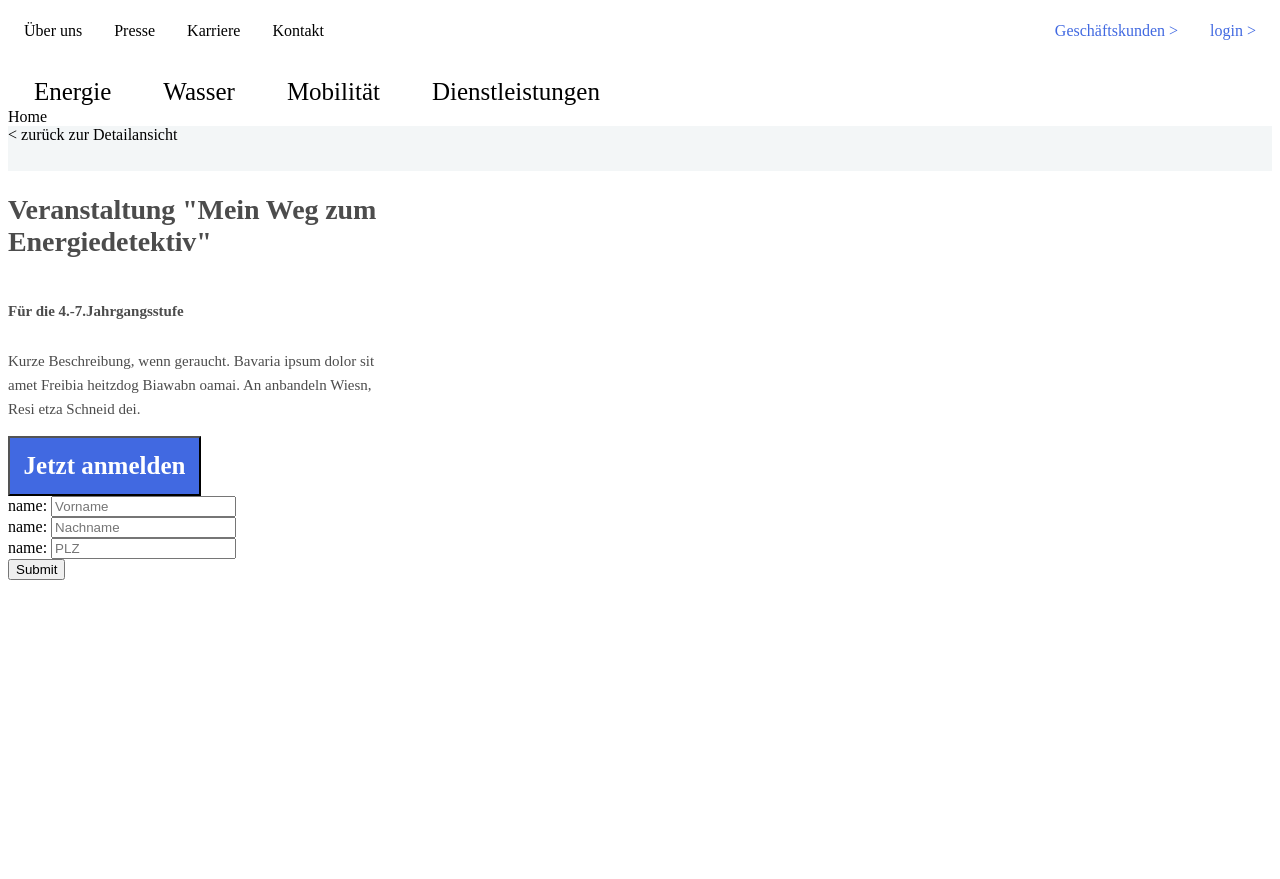
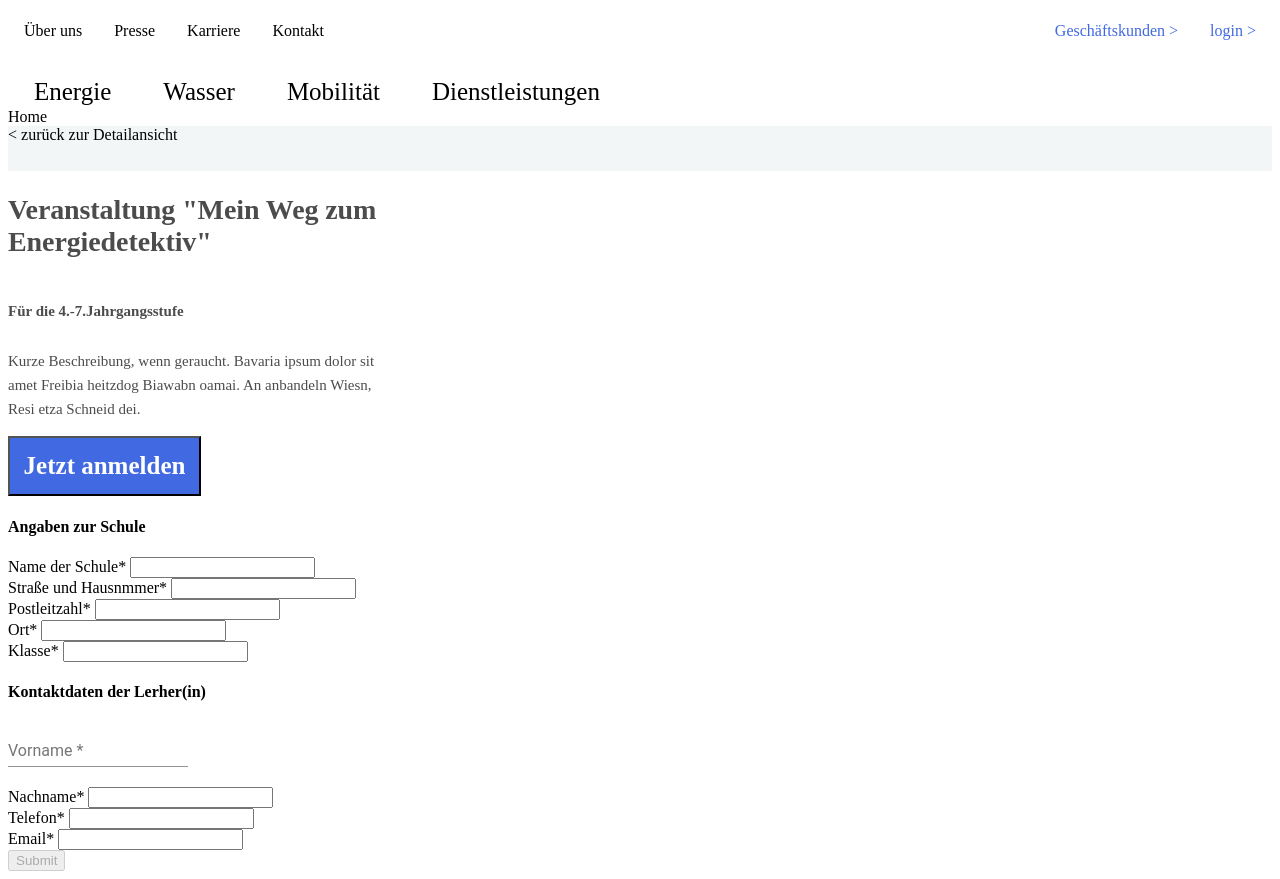
Before and after one commit to Sulsmar/angular-starter, an Angular app: page / in a window 1280 px wide. Before the commit the page ends 800 px from the top, so only its background shows below. Built offline with nearby package versions, Linux system fonts and the light colour scheme.

Commit message:
Variablen und Formualr vervollständigt, erste Prüfung übernoemmen inkl. Material inkludiert.

```diff
--- a/package.json
+++ b/package.json
@@ -11,14 +11,14 @@
   },
   "private": true,
   "dependencies": {
-    "@angular/animations": "^7.0.4",
-    "@angular/cdk": "^7.3.2",
+    "@angular/animations": "^7.2.6",
+    "@angular/cdk": "^7.3.3",
     "@angular/common": "~7.0.0",
     "@angular/compiler": "~7.0.0",
     "@angular/core": "~7.0.0",
     "@angular/forms": "~7.0.0",
     "@angular/http": "~7.0.0",
-    "@angular/material": "^7.3.2",
+    "@angular/material": "^7.3.3",
     "@angular/platform-browser": "~7.0.0",
     "@angular/platform-browser-dynamic": "~7.0.0",
     "@angular/router": "~7.0.0",
--- a/src/app/swa-register-form/swa-register-form.component.html
+++ b/src/app/swa-register-form/swa-register-form.component.html
@@ -1,18 +1,109 @@
+<!--
+<form (ngSubmit)="onSubmit()"
+      #heroForm="ngForm">
+  <div>
+    <mat-form-field>
+      <input [(ngModel)]="contact.firstName"
+             name="firstName"
+             #firstName="ngModel"
+             required
+             minlength="3"
+             matInput
+             placeholder="Vorname">
+      <mat-error *ngIf="firstName.hasError('required')">
+        erforderliche Angabe
+      </mat-error>
+      <mat-error *ngIf="firstName.hasError('minlength')">
+        Mindestlänge: 4 Zeichen
+      </mat-error>
+    </mat-form-field>
+  </div>
+  <div>
+    <mat-form-field>
+      <input [(ngModel)]="contact.lastName"
+             name="lastName"
+             matInput
+             placeholder="Nachname">
+    </mat-form-field>
+  </div>
+  <div>
+    <mat-form-field>
+      <input [(ngModel)]="contact.postalCode"
+             name="postalCode"
+             matInput
+             placeholder="PLZ">
+    </mat-form-field>
+  </div>
+  <button type="submit"
+          [disabled]="!heroForm.form.valid"
+          mat-raised-button>
+    Submit
+  </button>
+</form>
+//////////////////////////////////////////////////// -->
 <form (ngSubmit)="onSubmit()" #heroForm="ngForm">
-<div>
-    <label>name:
-      <input name = "firstName" [(ngModel)]="contact.firstName" placeholder="Vorname">
+  <h4>Angaben zur Schule</h4>
+  <div>
+    <label>Name der Schule*
+      <input name = "nameOfSchoool" [(ngModel)]="contact.nameOfSchoool">
     </label>
   </div>
   <div>
-    <label>name:
-      <input name = "lastName" [(ngModel)]="contact.lastName" placeholder="Nachname">
+    <label>Straße und Hausnmmer*
+      <input name = "streetAndNumber" [(ngModel)]="contact.streetAndNumber">
     </label>
   </div>
   <div>
-    <label>name:
-      <input name = "postalCode"[(ngModel)]="contact.postalCode" placeholder="PLZ">
+    <label>Postleitzahl*
+      <input name = "postalCode"[(ngModel)]="contact.postalCode">
     </label>
   </div>
+  <div>
+    <label>Ort*
+      <input name = "city" [(ngModel)]="contact.city">
+    </label>
+  </div>
+  <div>
+      <label>Klasse*
+        <input name = "schoolClass" [(ngModel)]="contact.schoolClass">
+      </label>
+  </div>
+  <h4>Kontaktdaten der Lerher(in)</h4>
+  <div>
+      <mat-form-field>
+        <input [(ngModel)]="contact.firstName"
+               name="firstName"
+               #firstName="ngModel"
+               required
+               minlength="3"
+               matInput
+               placeholder="Vorname">
+        <mat-error *ngIf="firstName.hasError('required')">
+          erforderliche Angabe
+        </mat-error>
+        <mat-error *ngIf="firstName.hasError('minlength')">
+          Mindestlänge: 4 Zeichen
+        </mat-error>
+      </mat-form-field>
+    </div>
+    <div>
+      <label>Nachname*
+        <input name = "lastName" [(ngModel)]="contact.lastName">
+      </label>
+    </div>
+    <div>
+      <label>Telefon*
+        <input name = "phoneNumber" [(ngModel)]="contact.phoneNumber">
+      </label>
+    </div>
+    <div>
+      <label>Email*
+        <input name = "email" [(ngModel)]="contact.email">
+      </label>
+    </div>
+
+
+
+
   <button type="submit" class="btn btn-success" [disabled]="!heroForm.form.valid">Submit</button>
 </form>
--- a/src/styles.scss
+++ b/src/styles.scss
@@ -1 +1,2 @@
 /* You can add global styles to this file, and also import other style files */
+@import "~@angular/material/prebuilt-themes/indigo-pink.css";
```
Also changed, not shown: src/app/app.module.ts (+7 -1 lines), src/app/swa-register-form/swa-register-form.component.ts (+10 -1 lines), 1 other file (tests, documents, lock files or other folders).
